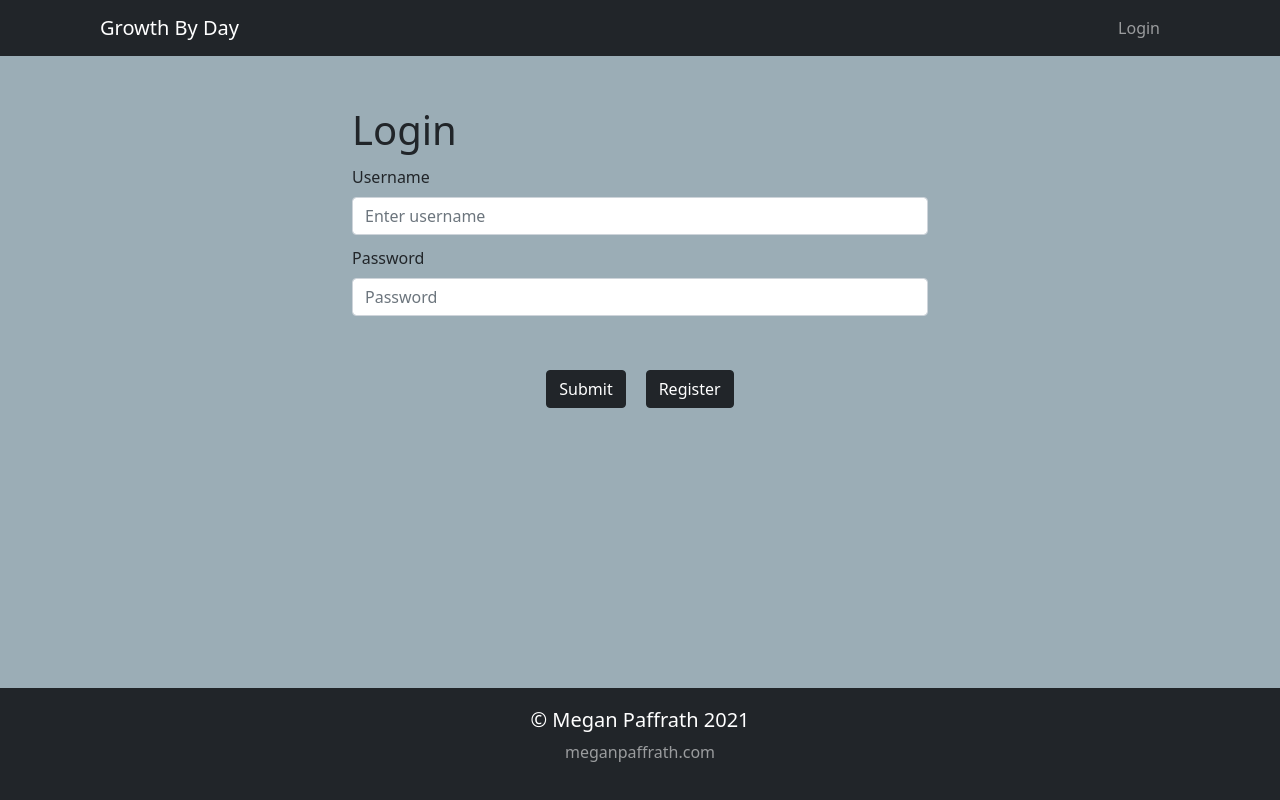
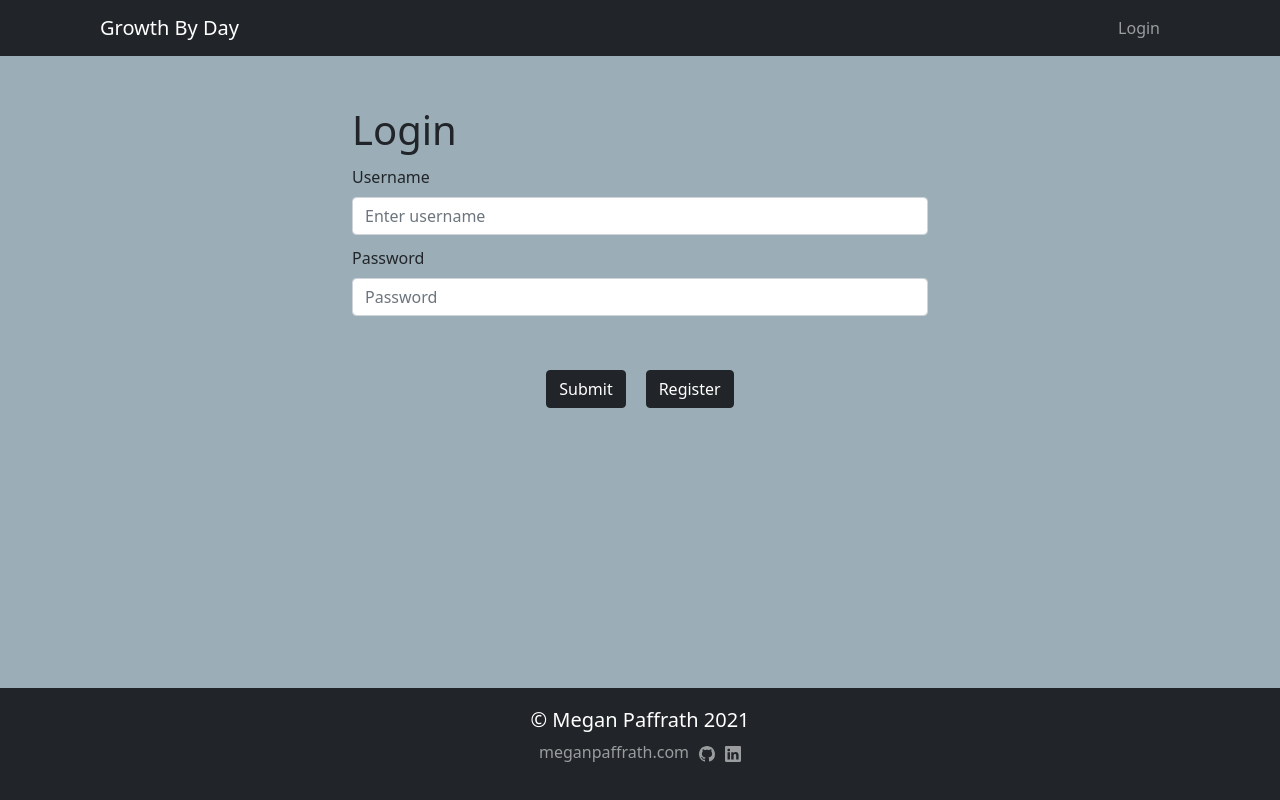
Before and after one commit to MeganPaffrath/time-tracker, a React (Create React App) app in the folder frontend/: page /login in a window 1280 px wide. Built offline with nearby package versions, Linux system fonts and the light colour scheme; no server answers.

Commit message:
footer format

```diff
--- a/frontend/src/components/layout/Footer.jsx
+++ b/frontend/src/components/layout/Footer.jsx
@@ -1,4 +1,9 @@
-import React from 'react'
+import React from 'react';
+// BOOTSTRAP
+import 'bootstrap/dist/css/bootstrap.min.css';
+// import { Row, Button, Form, ButtonGroup } from 'react-bootstrap';
+import { Github, Linkedin } from 'react-bootstrap-icons';
+import './footer.css';
 
 export default function Footer() {
   let year = new Date().getFullYear();
@@ -6,7 +11,11 @@ export default function Footer() {
   return (
     <footer className="footer">
       <h5>&copy; Megan Paffrath {year}</h5>
-      <p>meganpaffrath.com</p>
+      <p>
+        <a href="https://www.meganpaffrath.com/" target="_blank">meganpaffrath.com</a>
+        <a href="https://www.meganpaffrath.com/" target="_blank"><Github /></a>
+        <a href="https://www.meganpaffrath.com/" target="_blank"><Linkedin /></a>
+      </p>
     </footer>
   )
 }
--- /dev/null
+++ b/frontend/src/components/layout/footer.css
@@ -0,0 +1,28 @@
+.footer {
+  flex-shrink: 0;
+  background-color: #212529;
+  padding: 20px 0;
+}
+.footer h5 {
+  text-align: center;
+  background-color: #212529;
+  color: #fff;
+}
+
+.footer p {
+  text-align: center;
+  background-color: #212529;
+  color: rgba(255, 255, 255, 0.55);
+}
+
+footer a {
+  color: rgba(255, 255, 255, 0.55);
+  font-style: none;
+  background-color: inherit;
+  padding: 0 5px;
+  text-decoration: none;
+}
+
+footer a:hover {
+  color: #fff;
+}
--- a/frontend/src/index.css
+++ b/frontend/src/index.css
@@ -34,22 +34,6 @@ body {
 }
 .hdr-and-content {
   flex: 1 0 auto;
-}
-.footer {
-  flex-shrink: 0;
-  background-color: #212529;
-  padding: 20px 0;
-}
-.footer h5 {
-  text-align: center;
-  background-color: #212529;
-  color: #fff;
-}
-
-.footer p {
-  text-align: center;
-  background-color: #212529;
-  color: rgba(255, 255, 255, 0.55);
 }
 
 /* CONTENTS FORMAT */
```
